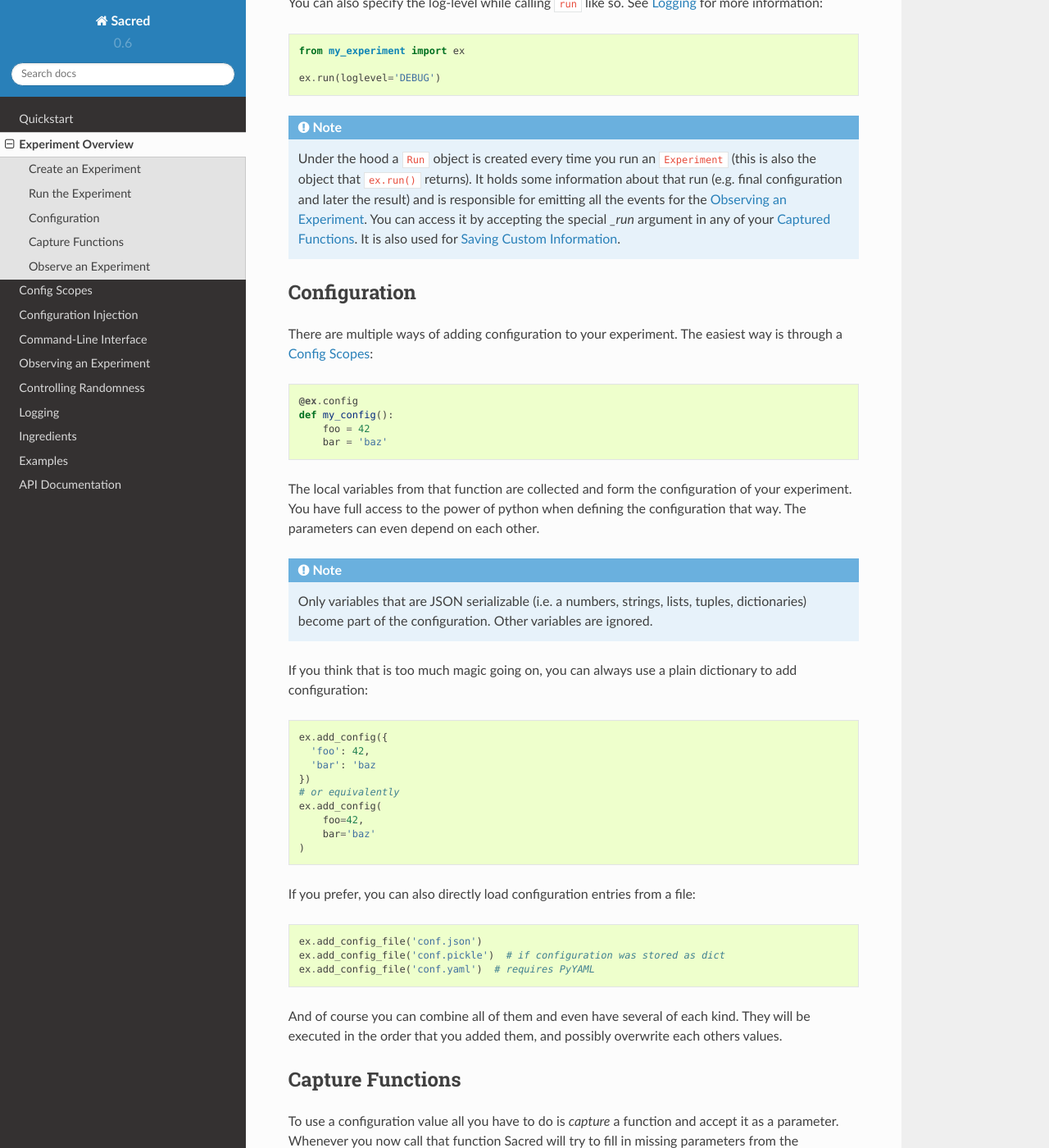
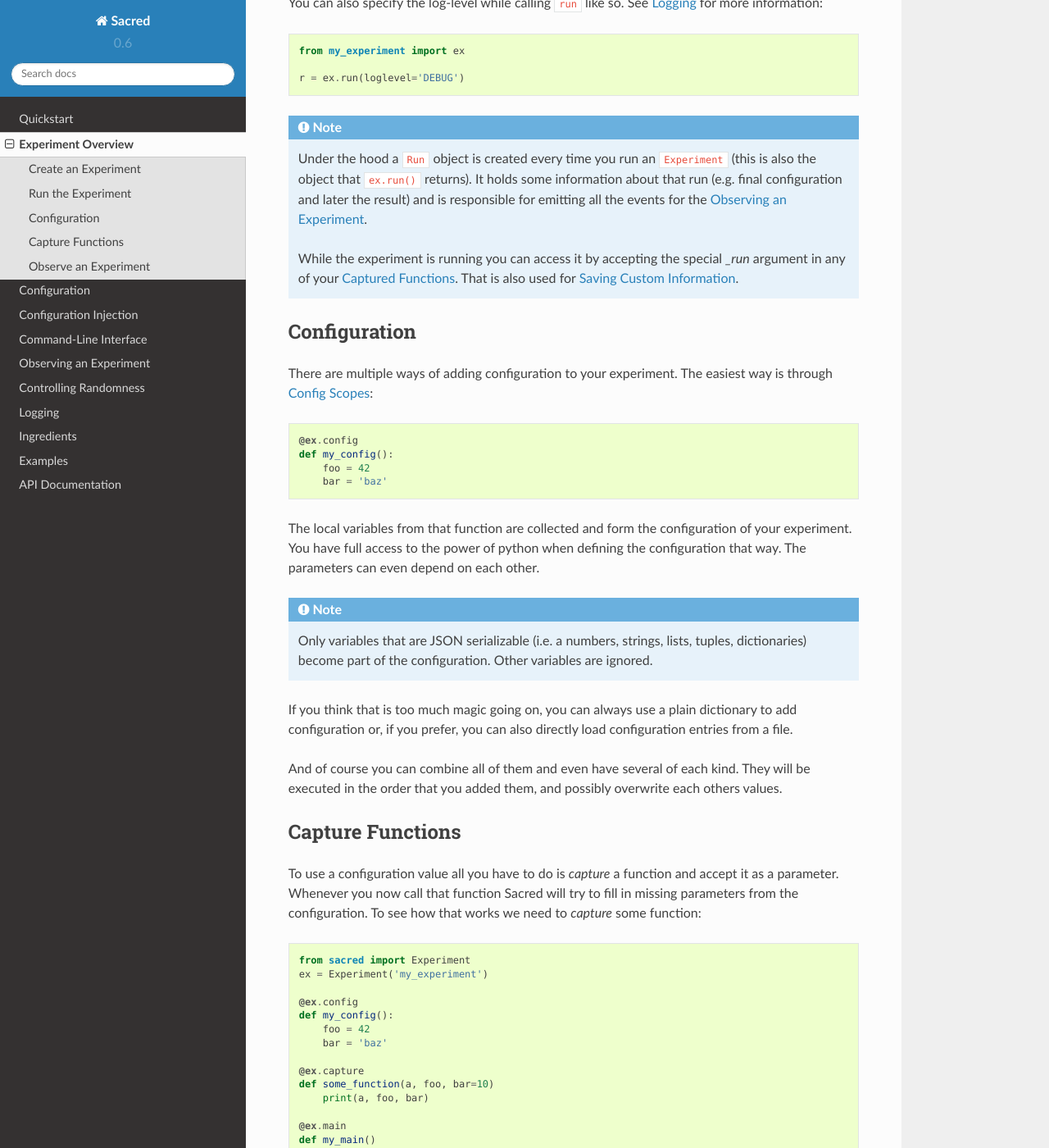
Before and after one commit to IDSIA/sacred, a Sphinx documentation site: the page built from docs/experiment.rst, in a window 1280 px wide and 1400 px high, scrolled down 1518 px. Shown: the whole window at 82% size. Built offline with Sphinx 7.4.7 and the Read the Docs theme 2.0.0, drawn with Linux system fonts in a browser that asks for light colours; some of the changed text lies outside the part shown.

Commit message:
updated HISTORY and overhauled documentation for experiment and configuration

```diff
--- a/docs/experiment.rst
+++ b/docs/experiment.rst
@@ -57,7 +57,7 @@ it from there an run it like this:
 
     from my_experiment import ex
 
-    ex.run()
+    r = ex.run()
 
 The ``run`` function accepts ``config_updates`` to specify how the configuration
 should be changed for this run. It should be (possibly nested) dictionary
@@ -68,7 +68,7 @@ containing all the values that you wish to update. For more information see
 
     from my_experiment import ex
 
-    ex.run(config_updates={'foo': 23})
+    r = ex.run(config_updates={'foo': 23})
 
 You can also specify the log-level while calling ``run`` like so. See
 :doc:`logging` for more information:
@@ -77,7 +77,7 @@ You can also specify the log-level while calling ``run`` like so. See
 
     from my_experiment import ex
 
-    ex.run(loglevel='DEBUG')
+    r = ex.run(loglevel='DEBUG')
 
 
 .. note::
@@ -86,15 +86,17 @@ You can also specify the log-level while calling ``run`` like so. See
     ``Experiment`` (this is also the object that ``ex.run()`` returns).
     It holds some information about that run (e.g. final configuration and
     later the result) and is responsible for emitting all the events for the
-    :doc:`observers`. You can access it by accepting the special `_run` argument
-    in any of your :ref:`captured_functions`. It is also used for
-    :ref:`custom_info`.
+    :doc:`observers`.
+
+    While the experiment is running you can access it by
+    accepting the special `_run` argument in any of your
+    :ref:`captured_functions`. That is also used for :ref:`custom_info`.
 
 
 Configuration
 =============
 There are multiple ways of adding configuration to your experiment.
-The easiest way is through a :doc:`configuration`:
+The easiest way is through :ref:`config_scopes`:
 
 .. code-block:: python
 
@@ -113,27 +115,8 @@ the configuration that way. The parameters can even depend on each other.
     variables are ignored.
 
 If you think that is too much magic going on, you can always use a plain
-dictionary to add configuration:
-
-.. code-block:: python
-
-    ex.add_config({
-      'foo': 42,
-      'bar': 'baz
-    })
-    # or equivalently
-    ex.add_config(
-        foo=42,
-        bar='baz'
-    )
-
-If you prefer, you can also directly load configuration entries from a file:
-
-.. code-block:: python
-
-    ex.add_config_file('conf.json')
-    ex.add_config_file('conf.pickle')  # if configuration was stored as dict
-    ex.add_config_file('conf.yaml')  # requires PyYAML
+dictionary to add configuration or, if you prefer, you can also directly
+load configuration entries from a file.
 
 And of course you can combine all of them and even have several of each kind.
 They will be executed in the order that you added them,
```
Also changed, not shown: other parts of docs/experiment.rst (+3 -1 lines), HISTORY.rst (+13 -1 lines), docs/configuration.rst (+153 -46 lines).
